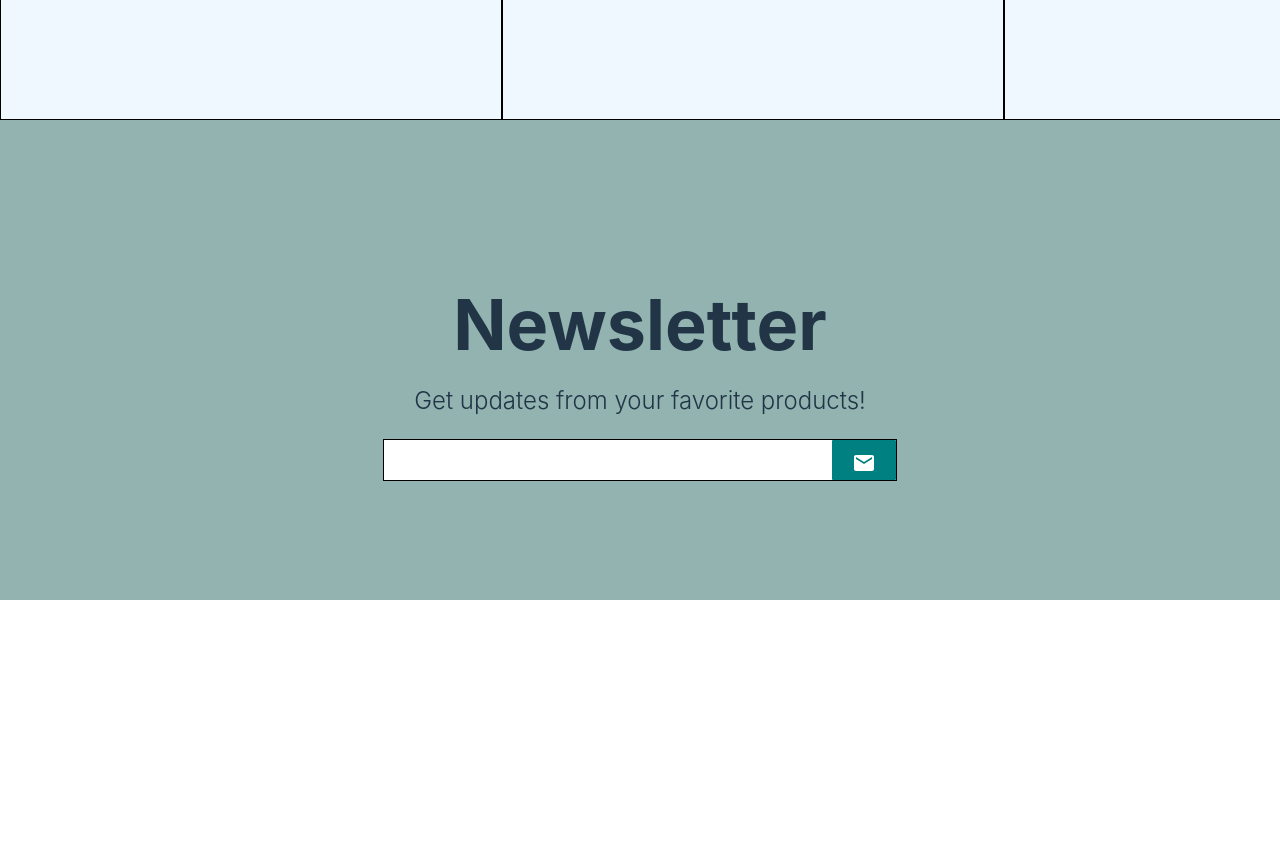
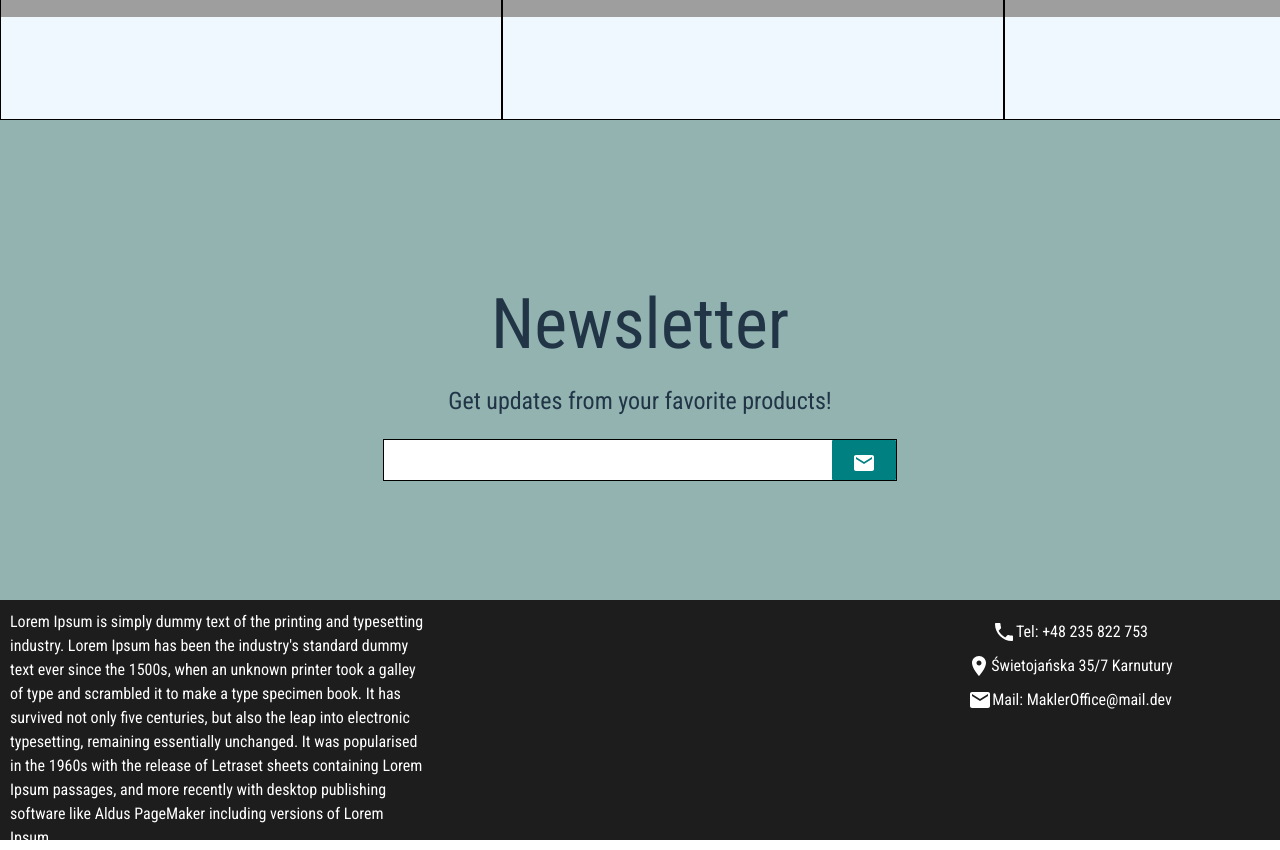
Before and after one commit to PrzemekChociaj/music-shop, a React (Vite) app: page / in a window 1280 px wide. Shown: the part 1580-2430 px from the top of the page. Before the commit the page ends 2180 px from the top, so only its background shows below. Built offline with nearby package versions, Linux system fonts and the light colour scheme; grey boxes are pictures that could not be loaded.

Commit message:
footer :sparkles:

```diff
--- a/src/App.tsx
+++ b/src/App.tsx
@@ -1,11 +1,8 @@
-
 import Header from './components/Header/Header';
 import Home from './components/Pages/Home';
 
 function App() {
-	return (
-	<Home />
-	);
+	return <Home />;
 }
 
 export default App;
--- a/src/components/Categories/Categories.tsx
+++ b/src/components/Categories/Categories.tsx
@@ -36,7 +36,6 @@ const Categories = () => {
 		cursor: pointer;
 		border: 1px solid white;
 
-
 		&::after {
 			position: absolute;
 			content: '';
--- a/src/components/CdList/CdList.tsx
+++ b/src/components/CdList/CdList.tsx
@@ -5,68 +5,70 @@ const CdList = () => {
 		height: 100vh;
 		background-color: aliceblue;
 		display: flex;
+		font-family: 'Roboto Condensed', sans-serif;
 	`;
 
 	const ImageContainer = styled.div`
-	margin-top:10px;
-	padding-top:100px;
+		margin-top: 10px;
+		padding-top: 100px;
 		display: flex;
 		flex: 1;
 		align-items: center;
 		text-align: center;
 		border: 1px solid black;
 		flex-direction: column;
-
 	`;
 
 	const HipHopImage = styled.div`
-	background-image:url('https://ecsmedia.pl/c/czarno-na-bialym-b-iext97578038.jpg');
-	background-size:cover;
-	height:60vh;
-	width:500px;
-	transition: all .2s ease-in-out;
+		background-image: url('https://ecsmedia.pl/c/czarno-na-bialym-b-iext97578038.jpg');
+		background-size: cover;
+		height: 60vh;
+		width: 500px;
+		transition: all 0.2s ease-in-out;
 		&:hover {
 			transform: scale(1.1);
 		}
-	 `
-
-
+	`;
 
 	const RockImage = styled.div`
-	background-image:url('https://ecsmedia.pl/c/nevermind-remastered-b-iext123060262.jpg');
-	background-size:cover;
-	height:60vh;
-	width:500px;
-	transition: all .2s ease-in-out;
+		background-image: url('https://ecsmedia.pl/c/nevermind-remastered-b-iext123060262.jpg');
+		background-size: cover;
+		height: 60vh;
+		width: 500px;
+		transition: all 0.2s ease-in-out;
 		&:hover {
 			transform: scale(1.1);
-	}`
+		}
+	`;
+
 	const PopImage = styled.div`
-	background-image:url('https://ecsmedia.pl/c/sanah-spiewa-poezyje-b-iext123420228.jpg');
-	background-size:cover;
-	height:60vh;
-	width:500px;
-	transition: all .2s ease-in-out;
+		background-image: url('https://ecsmedia.pl/c/sanah-spiewa-poezyje-b-iext123420228.jpg');
+		background-size: cover;
+		height: 60vh;
+		width: 500px;
+		transition: all 0.2s ease-in-out;
 		&:hover {
 			transform: scale(1.1);
-	}`
+		}
+	`;
 
 	const Title = styled.h2`
-	padding-bottom:10px;`;
+		padding-bottom: 30px;
+	`;
 
 	return (
 		<Container>
 			<ImageContainer>
 				<Title>Hip Hop - Gibbs - Czarno na białym</Title>
-				<HipHopImage> </HipHopImage>
+				<HipHopImage />
 			</ImageContainer>
 			<ImageContainer>
 				<Title>Pop - Sanah - Śpiewa Poezyje</Title>
-				<PopImage></PopImage>
+				<PopImage />
 			</ImageContainer>
 			<ImageContainer>
 				<Title>Rock - Nirvana - Nevermind</Title>
-				<RockImage></RockImage>
+				<RockImage />
 			</ImageContainer>
 		</Container>
 	);
--- /dev/null
+++ b/src/components/Footer/Footer.tsx
@@ -0,0 +1,82 @@
+import React from 'react';
+import styled from 'styled-components';
+import EmailIcon from '@mui/icons-material/Email';
+import LocationOnIcon from '@mui/icons-material/LocationOn';
+import PhoneIcon from '@mui/icons-material/Phone';
+const Container = styled.div`
+	display: flex;
+	justify-content: space-evenly;
+	height: 30vh;
+	color: white;
+	font-family: 'Roboto Condensed', sans-serif;
+	background-color: #1d1d1d;
+`;
+const Left = styled.div`
+	display: flex;
+	flex: 1;
+	margin-left: 10px;
+	margin-top: 10px; ;
+`;
+const Right = styled.div`
+	display: flex;
+	flex: 1;
+	margin-left: 10px;
+	margin-top: 10px;
+	flex-direction: column;
+	align-items: center;
+	text-align: center;
+`;
+const Center = styled.div`
+	display: flex;
+	flex: 1;
+	align-items: center;
+`;
+
+const Contact = styled.div`
+	display: flex;
+	align-items: center;
+	padding-top: 10px;
+`;
+const Adress = styled.div`
+	display: flex;
+	align-items: center;
+	padding-top: 10px;
+`;
+const Mail = styled.div`
+	display: flex;
+	align-items: center;
+	padding-top: 10px;
+`;
+
+const Footer = () => {
+	return (
+		<Container>
+			<Left>
+				Lorem Ipsum is simply dummy text of the printing and typesetting
+				industry. Lorem Ipsum has been the industry's standard dummy text ever
+				since the 1500s, when an unknown printer took a galley of type and
+				scrambled it to make a type specimen book. It has survived not only five
+				centuries, but also the leap into electronic typesetting, remaining
+				essentially unchanged. It was popularised in the 1960s with the release
+				of Letraset sheets containing Lorem Ipsum passages, and more recently
+				with desktop publishing software like Aldus PageMaker including versions
+				of Lorem Ipsum.
+			</Left>
+			<Center></Center>
+			<Right>
+				<Contact>
+					<PhoneIcon /> Tel: +48 235 822 753
+				</Contact>
+				<Adress>
+					<LocationOnIcon /> Świetojańska 35/7 Karnutury
+				</Adress>
+				<Mail>
+					<EmailIcon />
+					Mail: MaklerOffice@mail.dev
+				</Mail>
+			</Right>
+		</Container>
+	);
+};
+
+export default Footer;
--- a/src/components/Newsletter/Newsletter.tsx
+++ b/src/components/Newsletter/Newsletter.tsx
@@ -11,6 +11,7 @@ const Newsletter = () => {
 		justify-content: center;
 		top: 100px;
 		flex-direction: column;
+		font-family: 'Roboto Condensed', sans-serif;
 	`;
 	const Title = styled.h1`
 		font-size: 70px;
@@ -50,7 +51,7 @@ const Newsletter = () => {
 			<InputContainer>
 				<Input />
 				<Button>
-					<MailIcon />{' '}
+					<MailIcon />
 				</Button>
 			</InputContainer>
 		</Container>
--- a/src/components/Pages/Home.tsx
+++ b/src/components/Pages/Home.tsx
@@ -1,10 +1,11 @@
-import React from 'react'
-import Categories from '../Categories/Categories'
-import CdList from '../CdList/CdList'
-import Discount from '../Header/Discount'
-import Header from '../Header/Header'
-import MainContent from '../MainContent/MainContent'
-import Newsletter from '../Newsletter/Newsletter'
+import React from 'react';
+import Categories from '../Categories/Categories';
+import CdList from '../CdList/CdList';
+import Footer from '../Footer/Footer';
+import Discount from '../Header/Discount';
+import Header from '../Header/Header';
+import MainContent from '../MainContent/MainContent';
+import Newsletter from '../Newsletter/Newsletter';
 
 const Home = () => {
 	return (
@@ -15,8 +16,9 @@ const Home = () => {
 			<MainContent />
 			<CdList />
 			<Newsletter />
+			<Footer />
 		</>
-  )
-}
+	);
+};
 
-export default Home
+export default Home;
```
Lines whose indentation alone changed are shown as unchanged.
